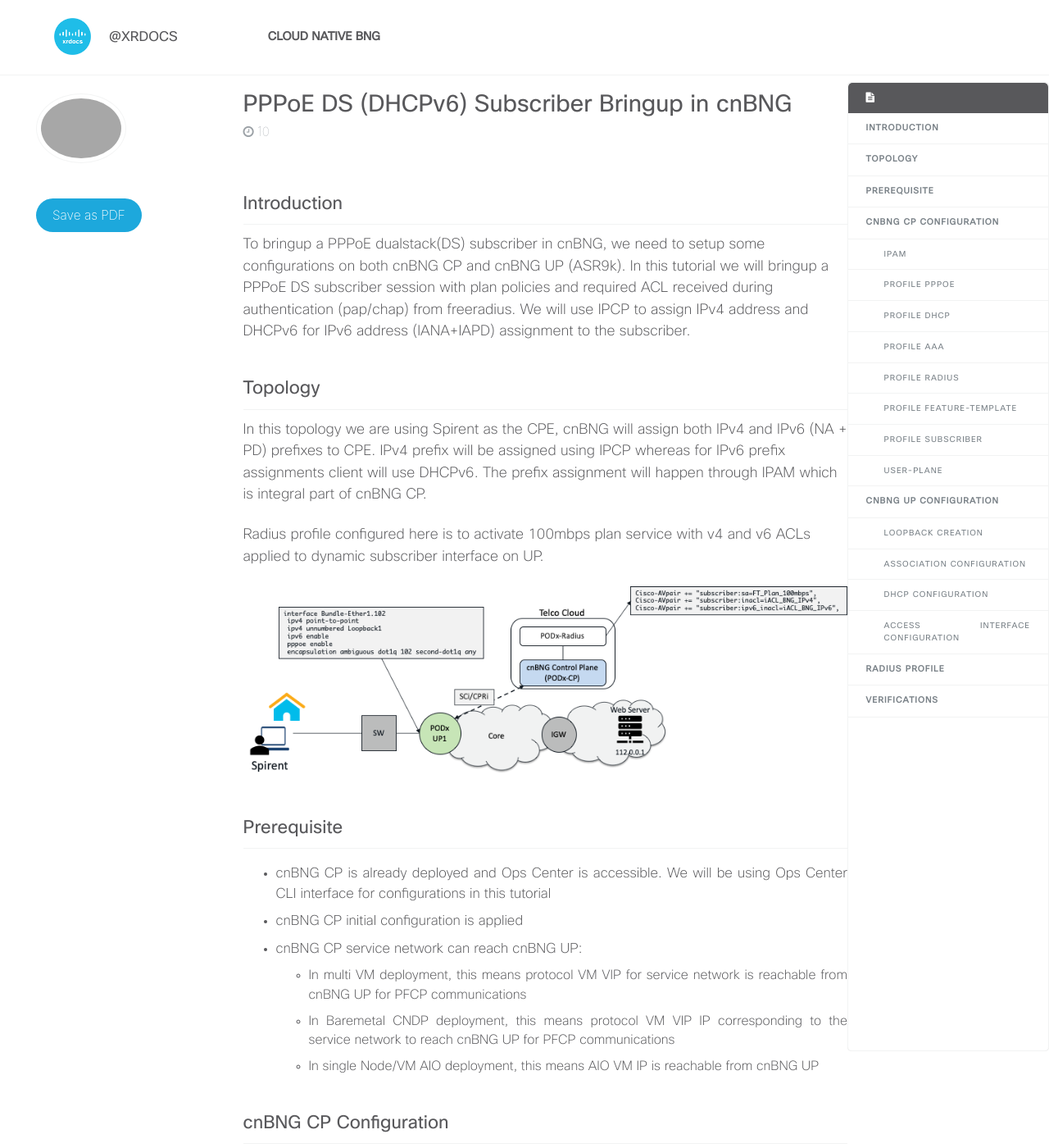
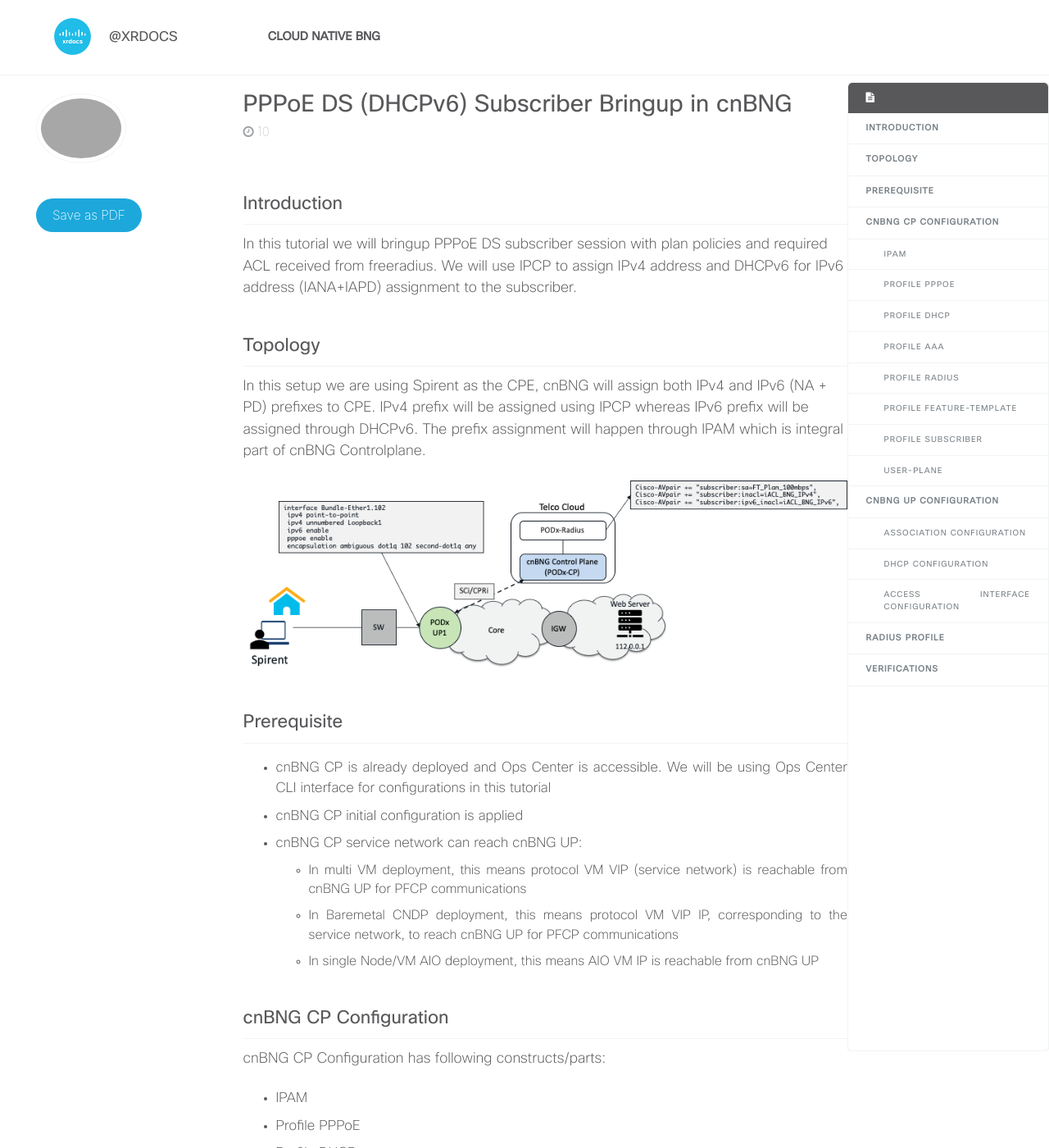
Before and after one commit to xrdocs/cnbng, a Jekyll site: the page built from _tutorials/pppoe-ds-dhcpv6-subscriber-bringup-in-cnbng.md, in a window 1280 px wide and 1400 px high. Shown: the whole window at 82% size. Built offline with Jekyll 4.4.1, drawn with Linux system fonts in a browser that asks for light colours; comment, search, counter and statistics services are not loaded; some of the changed text lies outside the part shown.

Commit message:
Update pppoe-ds-dhcpv6-subscriber-bringup-in-cnbng.md

````diff
--- a/_tutorials/pppoe-ds-dhcpv6-subscriber-bringup-in-cnbng.md
+++ b/_tutorials/pppoe-ds-dhcpv6-subscriber-bringup-in-cnbng.md
@@ -12,13 +12,11 @@ position: top
 
 ## Introduction
 
-To bringup a PPPoE dualstack(DS) subscriber in cnBNG, we need to setup some configurations on both cnBNG CP and cnBNG UP (ASR9k). In this tutorial we will bringup a PPPoE DS subscriber session with plan policies and required ACL received during authentication (pap/chap) from freeradius.  We will use IPCP to assign IPv4 address and DHCPv6 for IPv6 address (IANA+IAPD) assignment to the subscriber.
+In this tutorial we will bringup PPPoE DS subscriber session with plan policies and required ACL received from freeradius.  We will use IPCP to assign IPv4 address and DHCPv6 for IPv6 address (IANA+IAPD) assignment to the subscriber.
 
 ## Topology
 
-In this topology we are using Spirent as the CPE, cnBNG will assign both IPv4 and IPv6 (NA + PD) prefixes to CPE. IPv4 prefix will be assigned using IPCP whereas for IPv6 prefix assignments client will use DHCPv6. The prefix assignment will happen through IPAM which is integral part of cnBNG CP.
-
-Radius profile configured here is to activate 100mbps plan service with v4 and v6 ACLs applied to dynamic subscriber interface on UP.
+In this setup we are using Spirent as the CPE, cnBNG will assign both IPv4 and IPv6 (NA + PD) prefixes to CPE. IPv4 prefix will be assigned using IPCP whereas IPv6 prefix will be assigned through DHCPv6. The prefix assignment will happen through IPAM which is integral part of cnBNG Controlplane.
 
 ![pppoe-ds-topo.png]({{site.baseurl}}/images/pppoe-ds-topo.png)
 
@@ -27,8 +25,8 @@ Radius profile configured here is to activate 100mbps plan service with v4 and v
 - cnBNG CP is already deployed and Ops Center is accessible. We will be using Ops Center CLI interface for configurations in this tutorial
 - cnBNG CP initial configuration is applied
 - cnBNG CP service network can reach cnBNG UP:
-	- In multi VM deployment, this means protocol VM VIP for service network is reachable from cnBNG UP for PFCP communications
-    - In Baremetal CNDP deployment, this means protocol VM VIP IP corresponding to the service network to reach cnBNG UP for PFCP communications
+	- In multi VM deployment, this means protocol VM VIP (service network) is reachable from cnBNG UP for PFCP communications
+    - In Baremetal CNDP deployment, this means protocol VM VIP IP, corresponding to the service network, to reach cnBNG UP for PFCP communications
 	- In single Node/VM AIO deployment, this means AIO VM IP is reachable from cnBNG UP
 
 ## cnBNG CP Configuration
@@ -43,10 +41,10 @@ cnBNG CP Configuration has following constructs/parts:
 - Profile Subscriber
 - User-Plane
 
-Let's understand each one step-by-step and apply in Ops Center in config mode.
+Let's understand each config construct step-by-step.
 
 ### IPAM
-This is where we define subscriber address pools for IPv4, IPv6 (NA) and IPv6 (PD). These are the pools from which CPE will get the IPs. IPAM assigns addresses dynamically by splitting address pools into smaller chunks. And then associating each chunk with a user-plane. The pools get freed up dynamically and re-allocated to different user-planes on need basis.
+IPAM defines subscriber address pools for IPv4, IPv6 (NA) and IPv6 (PD). These are the pools from which CPE will get the IPs. IPAM assigns addresses dynamically by splitting address pools into smaller chunks and then associating each chunk with a user-plane. The pools get freed up dynamically and re-allocated to different user-planes on need basis.
 
 <div class="highlighter-rouge">
 <pre class="highlight">
@@ -274,18 +272,11 @@ exit
 
 UP Configuration has mainly four constructs for cnBNG
 
-- Loopback for cnBNG CP-UP association
+- Association Configuration
 - DHCP Configuration
 - Access Interface
 - Feature definitions: QoS, ACL
 
-### Loopback Creation
-We need to create a Loopback for cnBNG use.
-
-```
-interface Loopback1
- ipv6 enable
-```
 
 ### Association Configuration
 
@@ -318,6 +309,13 @@ cnbng-nal location 0/RSP0/CPU0
 **Note**: cnBNG CP and UP doesnot require to be on same LAN, they need L3 connectivity for peering
 {: .notice--info}
 
+Loopback1 is used for ASR9k internal use for cnBNG.
+
+```
+interface Loopback1
+ ipv6 enable
+```
+
 ### DHCP Configuration
 This is where we associate access interfaces with cnBNG DHCP profile. cnBNG specific DHCP profile makes sure DHCP packets are punted to cnBNG CP through CPRi/GTP-u tunnel. Since PPPoE subscruibers use dhcp only for IPv6 address assignment, dhcp ipv4 profile is not needed for PPPoE subscribers.
 ```
````
Also changed, not shown: other parts of _tutorials/pppoe-ds-dhcpv6-subscriber-bringup-in-cnbng.md (+2 -2 lines).
